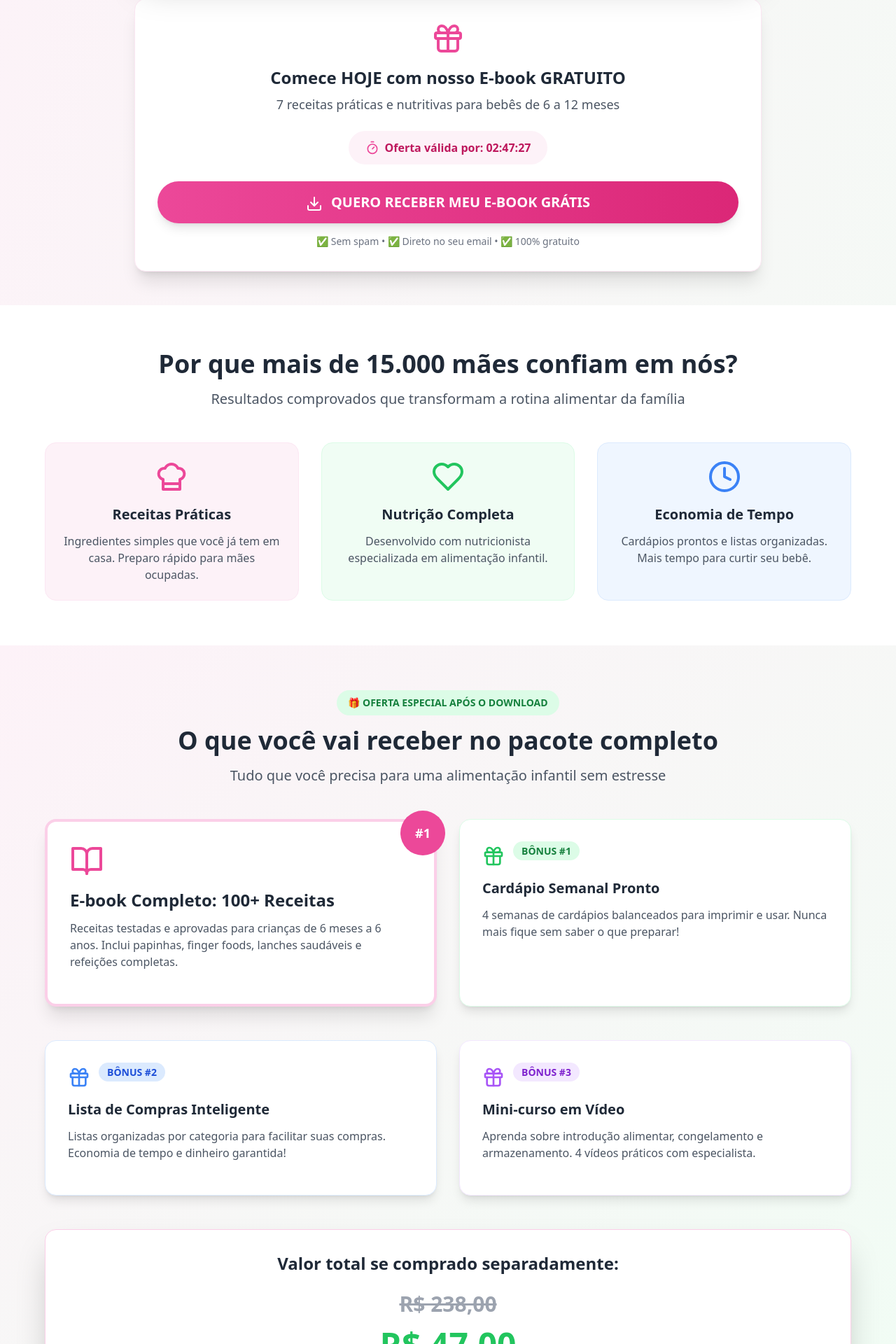
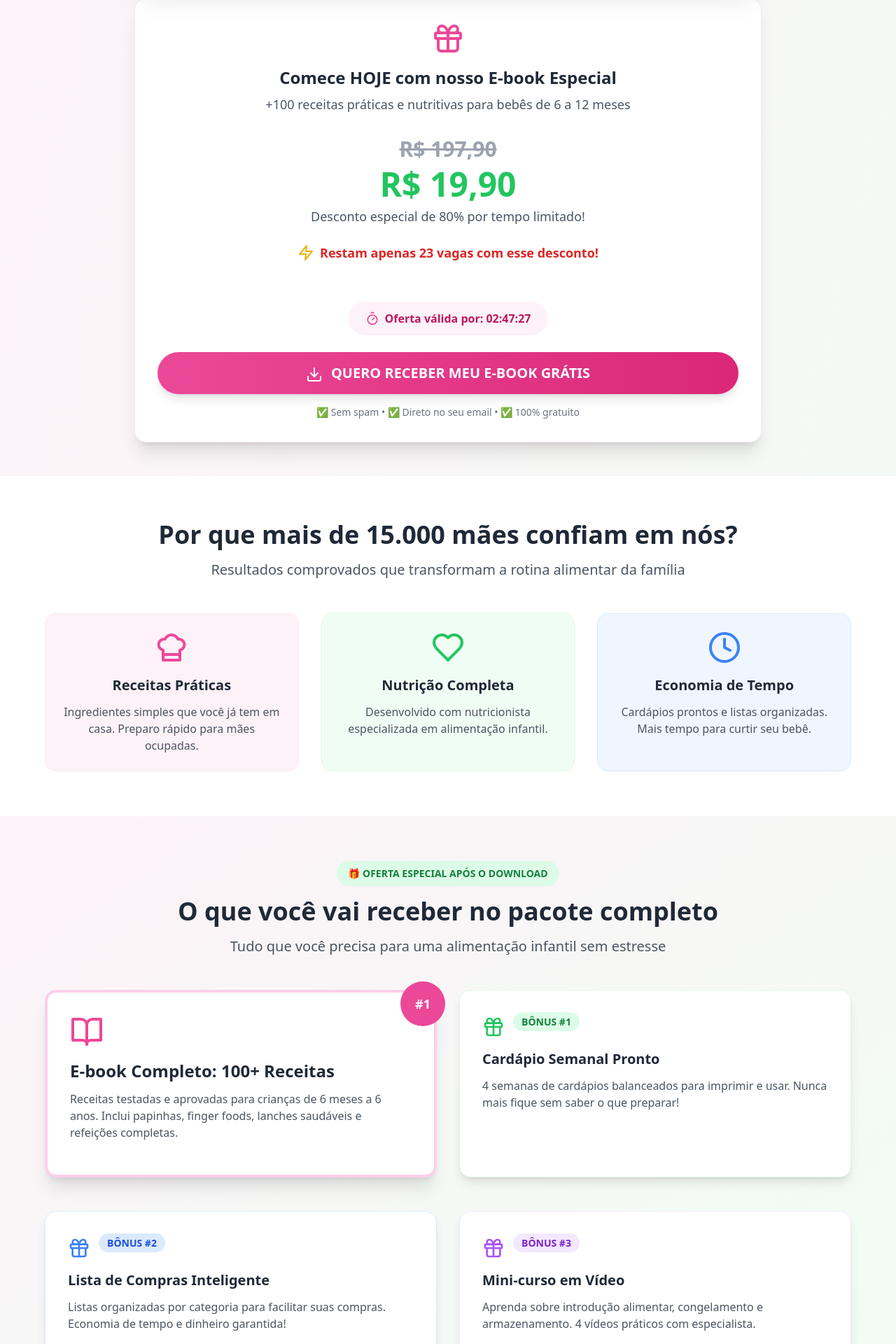
Before and after one commit to dreekszin/devocionalautismo, a React (Vite) app: page / in a window 1280 px wide. Shown: the part 840-2760 px from the top of the page at 70% size. Built offline with nearby package versions, Linux system fonts and the light colour scheme.

Commit message:
fix: remove price

```diff
--- a/src/App.tsx
+++ b/src/App.tsx
@@ -162,16 +162,36 @@ function App() {
 
           {/* Main CTA */}
           <div className="bg-white rounded-2xl shadow-xl p-8 border border-pink-100">
-            <div className="text-center mb-6">
+            <div className="text-center">
               <Gift className="w-12 h-12 text-pink-500 mx-auto mb-4" />
               <h3 className="text-2xl font-bold text-gray-800 mb-2">
-                Comece HOJE com nosso E-book GRATUITO
+                Comece HOJE com nosso E-book Especial
               </h3>
               <p className="text-lg text-gray-600">
-                7 receitas práticas e nutritivas para bebês de 6 a 12 meses
+                +100 receitas práticas e nutritivas para bebês de 6 a 12 meses
               </p>
             </div>
-
+            <div className="p-8 text-center borde">
+              <div className="mb-2">
+                <span className="text-3xl font-bold text-gray-400 line-through">
+                  R$ 197,90
+                </span>
+              </div>
+              <div className="mb-6">
+                <span className="text-5xl font-bold text-green-500">
+                  R$ 19,90
+                </span>
+                <p className="text-lg text-gray-600 mt-2">
+                  Desconto especial de 80% por tempo limitado!
+                </p>
+              </div>
+              <div className="flex items-center justify-center mb-6">
+                <Zap className="w-6 h-6 text-yellow-500 mr-2" />
+                <span className="text-lg font-semibold text-red-600">
+                  Restam apenas 23 vagas com esse desconto!
+                </span>
+              </div>
+            </div>
             <div className="flex items-center justify-center mb-6">
               <div className="flex items-center bg-pink-50 rounded-full px-6 py-3">
                 <Timer className="w-5 h-5 text-pink-500 mr-2" />
@@ -334,32 +354,6 @@ function App() {
                 Aprenda sobre introdução alimentar, congelamento e
                 armazenamento. 4 vídeos práticos com especialista.
               </p>
-            </div>
-          </div>
-
-          {/* Price Summary */}
-          <div className="bg-white rounded-2xl shadow-2xl p-8 text-center border border-pink-200">
-            <h3 className="text-2xl font-bold text-gray-800 mb-6">
-              Valor total se comprado separadamente:
-            </h3>
-            <div className="mb-4">
-              <span className="text-3xl font-bold text-gray-400 line-through">
-                R$ 238,00
-              </span>
-            </div>
-            <div className="mb-6">
-              <span className="text-5xl font-bold text-green-500">
-                R$ 47,00
-              </span>
-              <p className="text-lg text-gray-600 mt-2">
-                Desconto especial de 80% por tempo limitado!
-              </p>
-            </div>
-            <div className="flex items-center justify-center mb-6">
-              <Zap className="w-6 h-6 text-yellow-500 mr-2" />
-              <span className="text-lg font-semibold text-red-600">
-                Restam apenas 23 vagas com esse desconto!
-              </span>
             </div>
           </div>
         </div>
```
